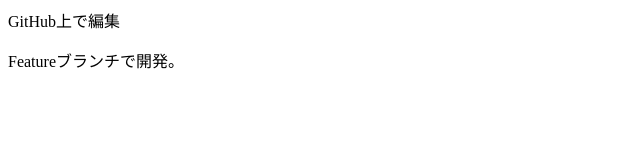
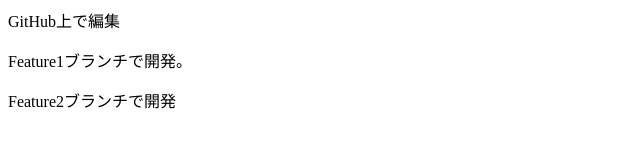
Before and after one commit to kome-ink/git_practice, a plain HTML site: page index.html in a window 1280 px wide. Shown: the whole page, without its empty margins (0-640 px from the left). Drawn offline with Linux system fonts and the light colour scheme.

Commit message:
feature2追加

```diff
--- a/index.html
+++ b/index.html
@@ -6,7 +6,8 @@
 
 <body>
   <p>GitHub上で編集</p>
-  <p>Featureブランチで開発。</p>
+  <p>Feature1ブランチで開発。</p>
+  <p>Feature2ブランチで開発</p>
 </body>
 
 </html>
```
